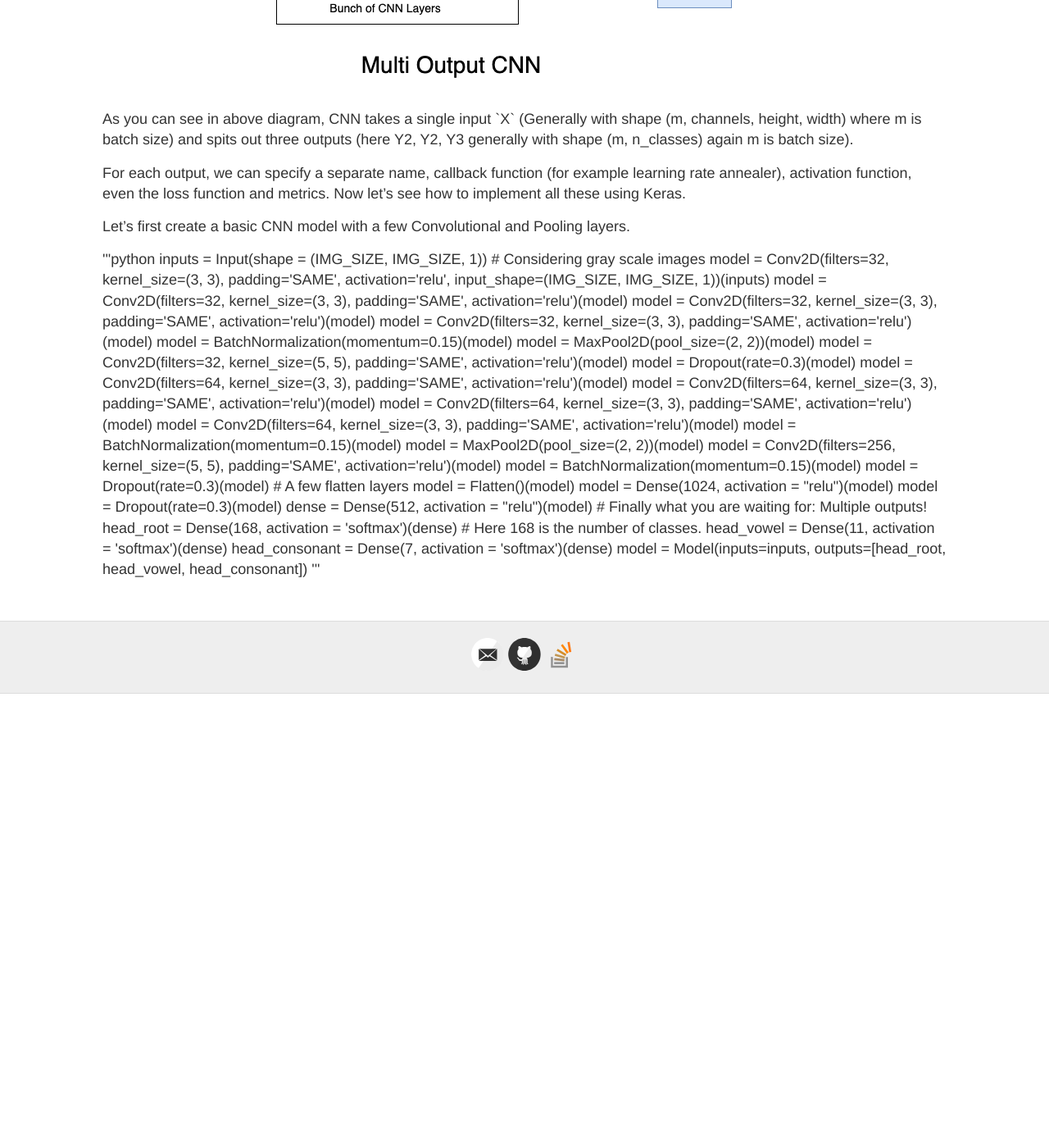
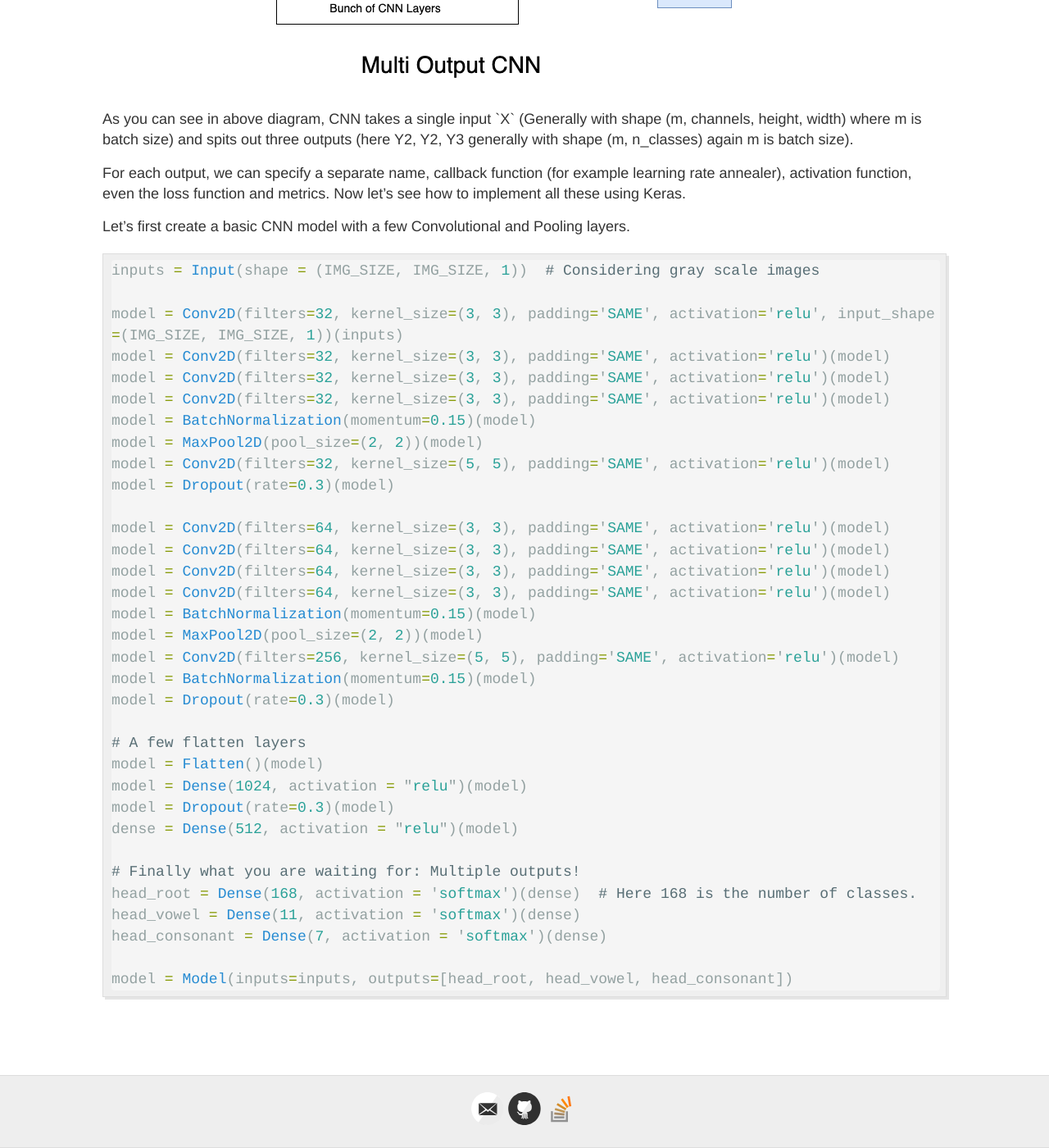
Before and after one commit to Kaushal28/kaushal28.github.io, a Jekyll site: the page built from _posts/2020-03-29-Building-Multi-Output-CNN-with-Keras.html, in a window 1280 px wide and 1400 px high, scrolled down 1036 px. Shown: the whole window at 82% size. Built offline with Jekyll 4.4.1, drawn with Linux system fonts in a browser that asks for light colours; formulas are drawn with MathJax 3; comment, search, counter and statistics services are not loaded; before the commit the page ends 1882 px from its top, so only the background shows below that.

Commit message:
Update 2020-03-29-Building-Multi-Output-CNN-with-Keras.html

```diff
--- a/_posts/2020-03-29-Building-Multi-Output-CNN-with-Keras.html
+++ b/_posts/2020-03-29-Building-Multi-Output-CNN-with-Keras.html
@@ -40,7 +40,7 @@ images:
 
 <p> Let’s first create a basic CNN model with a few Convolutional and Pooling layers. </p>
 
-'''python
+{% highlight python %}
 inputs = Input(shape = (IMG_SIZE, IMG_SIZE, 1))  # Considering gray scale images
 
 model = Conv2D(filters=32, kernel_size=(3, 3), padding='SAME', activation='relu', input_shape=(IMG_SIZE, IMG_SIZE, 1))(inputs)
@@ -74,7 +74,7 @@ head_vowel = Dense(11, activation = 'softmax')(dense)
 head_consonant = Dense(7, activation = 'softmax')(dense)
 
 model = Model(inputs=inputs, outputs=[head_root, head_vowel, head_consonant])
-'''
+{% endhighlight %}
 
 <br>
 
```
